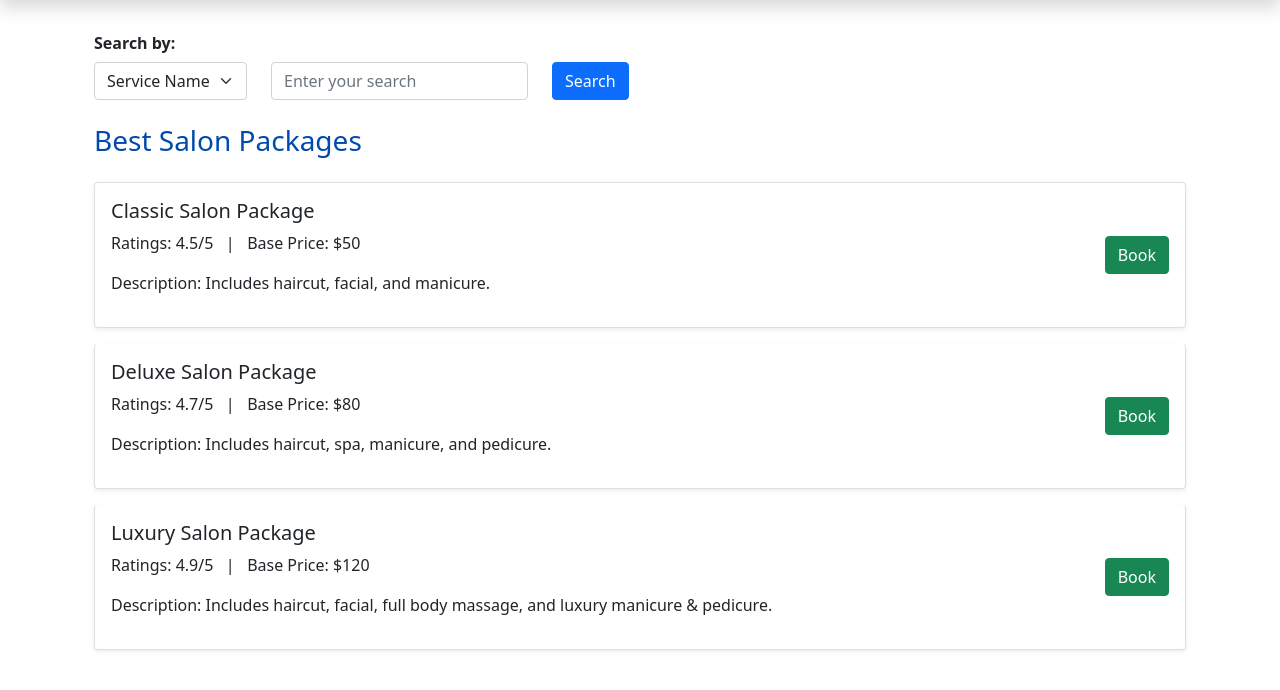
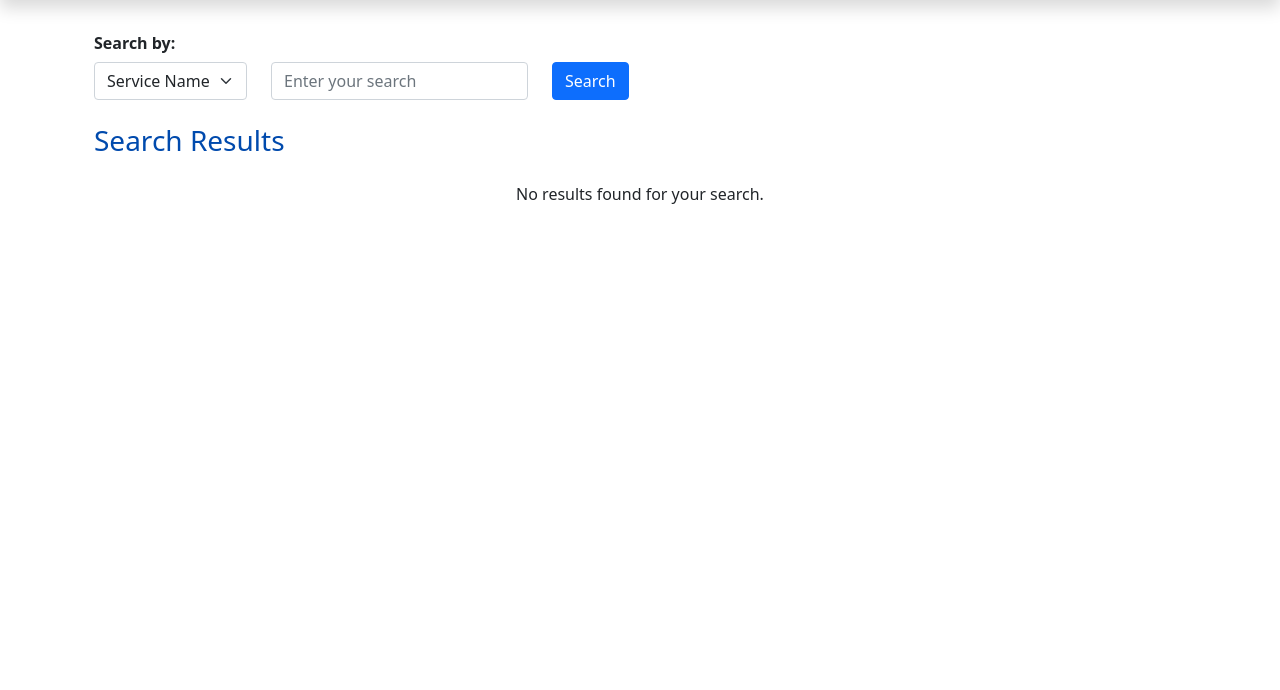
Before and after one commit to raghzzzspace/household_services_backup, a Flask app: page /user/customer_search in a window 1280 px wide. Shown: the part 56-746 px from the top of the page. Run offline with Flask 3, Linux system fonts and the light colour scheme; some libraries are stand-ins or nearby versions.

Commit message:
added customer_search

```diff
--- a/app.py
+++ b/app.py
@@ -18,7 +18,7 @@ app = Flask(__name__, instance_relative_config=True)
 app.secret_key = secrets.token_hex(16)
 
 # Set the database URI (using the correct SQLite URI format)
-app.config['SQLALCHEMY_DATABASE_URI'] = r"sqlite:///C:\Users\hp\Desktop\household_services_database.db"  # Absolute path for SQLite
+app.config['SQLALCHEMY_DATABASE_URI'] = r"sqlite:///C:\Users\Ishita Tayal\Desktop\household_services.db"  # Absolute path for SQLite
 
 # Disable track modifications (optional)
 app.config['SQLALCHEMY_TRACK_MODIFICATIONS'] = False
@@ -28,8 +28,8 @@ db.init_app(app)
 migrate = Migrate(app, db)
 
 # Create the tables (Only needed on the first run)
-# with app.app_context():
-#     db.create_all()
+with app.app_context():
+    db.create_all()
 
 @app.route("/")
 def index():
@@ -46,7 +46,7 @@ def user_login():
         if customer:
             session['customer_id'] = customer.customer_id
             flash(f'Welcome back, {customer.full_name}!', 'success')
-            return redirect(url_for('cust_dashboard'))  # Redirect to Customer Dashboard
+            return redirect(url_for('customer_dashboard'))  # Redirect to Customer Dashboard
 
         # Check if the user is a Professional
         professional = Professional.query.filter_by(email=email, password=password).first()
@@ -69,17 +69,17 @@ def user_login():
 
 
 @app.route('/user/customer_dashboard', methods=['GET'])
-def cust_dashboard():
+def customer_dashboard():
     return render_template('user/customer_dashboard.html')
 
 @app.route('/user/customer_profile', methods=['GET'])
-def cust_profile():
+def customer_profile():
     customer_id = session['customer_id']  # Retrieve customer_id from session
     customer = Customer.query.filter_by(customer_id=customer_id).one()
     return render_template('user/customer_profile.html', customer=customer)
 
 @app.route('/user/customer_remarks', methods=['GET'])
-def cust_remarks():
+def customer_remarks():
     return render_template('user/customer_remarks.html')
 
 @app.route('/user/professional_view_profile/<int:professional_id>', methods=['GET'])
@@ -140,12 +140,36 @@ def professional_edit_profile(professional_id):
     return render_template('user/professional_edit_profile.html', professional=professional)
 
 
-@app.route('/user/customer_search', methods=['GET'])
-def cust_search():
-    return render_template('user/customer_search.html')
+@app.route('/user/customer_search', methods=['GET', 'POST'])
+def customer_search():
+    search_results = []
+    search_by = None  # Initialize search_by variable
+
+    if request.method == 'POST':  # Handle POST request
+        search_by = request.form.get('searchBy')
+        search_text = request.form.get('searchInput')
+
+        if not search_text:
+            flash('Please enter search text.', 'warning')
+            return redirect(url_for('customer_search'))
+
+        # Handling different search criteria and querying the appropriate table
+        if search_by == 'service_name':
+            # Search in the 'services' table for service_name
+            search_results = Services.query.filter(Services.service_name.ilike(f"%{search_text}%")).all()
+        elif search_by == 'pin_code':
+            # Search in the 'professional' table for pincode
+            search_results = Professional.query.filter(Professional.pincode.ilike(f"%{search_text}%")).all()
+        elif search_by == 'location':
+            # Search in the 'professional' table for location
+            search_results = Professional.query.filter(Professional.address.ilike(f"%{search_text}%")).all()
+        else:
+            flash('Invalid search criteria.', 'danger')
+
+    return render_template('user/customer_search.html', search_results=search_results, search_by=search_by)
 
 @app.route('/user/customer_summary', methods=['GET'])
-def cust_summary():
+def customer_summary():
     return render_template('user/customer_summary.html')
 
 @app.route('/professional/login', methods=['GET'])
--- a/templates/user/admin_search.html
+++ b/templates/user/admin_search.html
@@ -22,11 +22,13 @@
             <div class="col-md-4">
                 <div class="mb-3">
                     <label for="searchText" class="form-label" style="color: #004aad;">Search Text:</label>
-                        <input type="text" class="form-control" id="searchText" name="searchText" placeholder="Enter search text (e.g., closed)">
+                    <input type="text" class="form-control" id="searchText" name="searchText"
+                        placeholder="Enter search text (e.g., closed)">
                 </div>
             </div>
             <div class="col-md-1 d-flex align-items-center">
-                    <button type="submit" class="btn" style="background-color: #004aad; color: white; border: none; height: 40px;margin-top:15px;">Search</button>
+                <button type="submit" class="btn"
+                    style="background-color: #004aad; color: white; border: none; height: 40px;margin-top:15px;">Search</button>
             </div>
         </div>
     </form>
--- a/templates/user/customer_search.html
+++ b/templates/user/customer_search.html
@@ -3,11 +3,11 @@
 {% block content %}
 <div class="container-fluid mb-5">
 
-    <!-- Search Section -->
-    <div class="row align-items-center mb-4">
+    <!-- Search Form Section -->
+    <form class="row align-items-center mb-4" action="#" method="POST">
         <label for="searchBy" class="col-form-label me-2" style="font-weight: bold;">Search by:</label>
         <div class="col-auto">
-            <select id="searchBy" class="form-select">
+            <select id="searchBy" class="form-select" name="search_by">
                 <option value="service_name">Service Name</option>
                 <option value="pin_code">Pin Code</option>
                 <option value="location">Location</option>
@@ -15,50 +15,77 @@
             </select>
         </div>
         <div class="col-auto">
-            <input type="text" class="form-control" placeholder="Enter your search" id="searchInput">
+            <input type="text" class="form-control" placeholder="Enter your search" id="searchInput"
+                name="search_input">
         </div>
         <div class="col-auto">
-            <button type="button" class="btn btn-primary">Search</button>
+            <button type="submit" class="btn btn-primary">Search</button>
         </div>
-    </div>
+    </form>
 
     <!-- Search Results Section -->
     <div class="mb-5">
-        <h3 class="mb-4" style="color: #004aad;">Best Salon Packages</h3>
-        <div class="list-group">
+        <h3 class="mb-4" style="color: #004aad;">
+            {% if search_by == 'service_name' %}
+            Service Name Search Results
+            {% elif search_by == 'pin_code' %}
+            Pincode Search Results
+            {% elif search_by == 'location' %}
+            Location Search Results
+            {% else %}
+            Search Results
+            {% endif %}
+        </h3>
 
-            <!-- Sample Result 1 -->
-            <div class="list-group-item d-flex justify-content-between align-items-center shadow-sm p-3 mb-3 rounded">
-                <div>
-                    <h5>Classic Salon Package</h5>
-                    <p>Ratings: 4.5/5 &nbsp; | &nbsp; Base Price: $50</p>
-                    <p>Description: Includes haircut, facial, and manicure.</p>
-                </div>
-                <button type="button" class="btn btn-success">Book</button>
-            </div>
 
-            <!-- Sample Result 2 -->
-            <div class="list-group-item d-flex justify-content-between align-items-center shadow-sm p-3 mb-3 rounded">
-                <div>
-                    <h5>Deluxe Salon Package</h5>
-                    <p>Ratings: 4.7/5 &nbsp; | &nbsp; Base Price: $80</p>
-                    <p>Description: Includes haircut, spa, manicure, and pedicure.</p>
-                </div>
-                <button type="button" class="btn btn-success">Book</button>
-            </div>
+        {% if search_results %}
+        <table class="table table-striped table-hover shadow rounded">
+            <thead style="background-color: #d9eaf7; color: #084298;">
+                <tr>
+                    <th>ID</th>
+                    {% if search_by == 'service_name' %}
+                    <th>Service Name</th>
+                    <th>Base Price</th>
+                    {% elif search_by == 'pin_code' %}
+                    <th>Professional Name</th>
+                    <th>Service Name</th>
+                    <th>Experience</th>
+                    <th>Pincode</th>
+                    {% elif search_by == 'location' %}
+                    <th>Professional Name</th>
+                    <th>Service Name</th>
+                    <th>Experience</th>
+                    <th>Address</th>
+                    {% endif %}
+                </tr>
+            </thead>
+            <tbody>
+                {% for result in search_results %}
+                <tr>
 
-            <!-- Sample Result 3 -->
-            <div class="list-group-item d-flex justify-content-between align-items-center shadow-sm p-3 mb-3 rounded">
-                <div>
-                    <h5>Luxury Salon Package</h5>
-                    <p>Ratings: 4.9/5 &nbsp; | &nbsp; Base Price: $120</p>
-                    <p>Description: Includes haircut, facial, full body massage, and luxury manicure & pedicure.</p>
-                </div>
-                <button type="button" class="btn btn-success">Book</button>
-            </div>
-
-        </div>
+                    {% if search_by == 'service_name' %}
+                    <td><a href="#" style="color: #004aad;">{{ result.id }}</a></td>
+                    <td>{{ result.service_name }}</td>
+                    <td>{{ result.base_price }}</td>
+                    {% elif search_by == 'pincode' %}
+                    <td><a href="#" style="color: #004aad;">{{ result.id }}</a></td>
+                    <td>{{ result.full_name }}</td>
+                    <td>{{ result.service_name }}</td>
+                    <td>{{ result.experience }}</td>
+                    <td>{{ result.pincode }}</td>
+                    {% elif search_by == 'location' %}
+                    <td><a href="#" style="color: #004aad;">{{ result.customer_id }}</a></td>
+                    <td>{{ result.full_name }}</td>
+                    <td>{{ result.service_name }}</td>
+                    <td>{{ result.experience }}</td>
+                    <td>{{ result.address }}</td>
+                    {% endif %}
+                </tr>
+                {% endfor %}
+            </tbody>
+        </table>
+        {% else %}
+        <p class="text-center">No results found for your search.</p>
+        {% endif %}
     </div>
-
-</div>
-{% endblock %}
+    {% endblock %}
```
Lines whose indentation alone changed are shown as unchanged.
